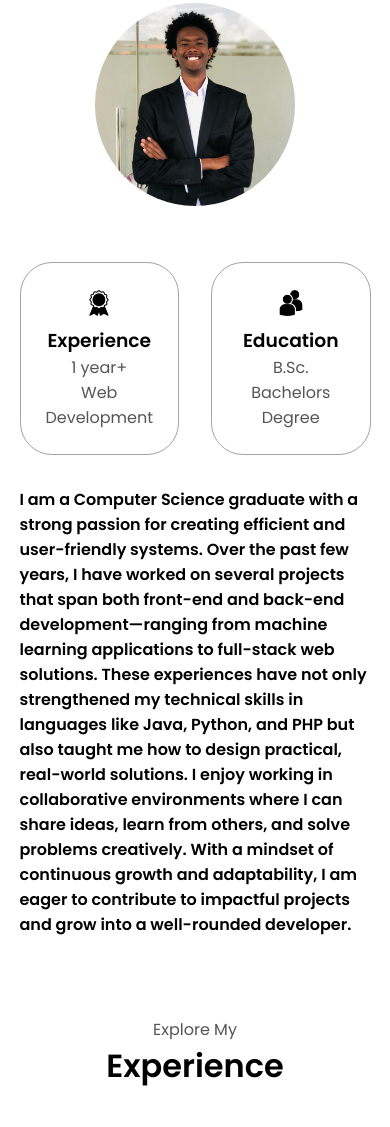
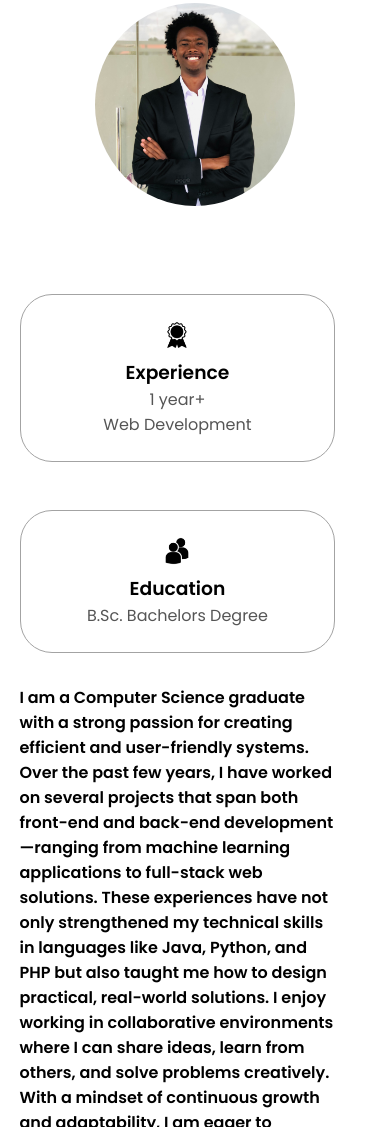
Before and after one commit to ephraimyared/Ephraim-Yared-Portifolio, a plain HTML site: page index.html in a window 390 px wide. Shown: the part 873-2000 px from the top of the page. Drawn offline with Linux system fonts and the light colour scheme.

Commit message:
style.css

```diff
--- a/style.css
+++ b/style.css
@@ -268,10 +268,32 @@ section {
 }
 
 .about-containers {
-  gap: 2rem;
-  margin-bottom: 2rem;
-  margin-top: 2rem;
+  display: flex;
+  gap: 3rem;
+  align-items: center;
+  justify-content: center;
+  padding: 2rem 0;
 }
+@media (max-width: 900px) {
+  #about .section-container {
+    flex-direction: column;
+    text-align: center;
+    gap: 2rem;
+  }
+
+  section {
+    margin: 0 2rem;
+  }
+
+  .about-details-container {
+    max-width: 90%;
+  }
+
+  .section__pic-container img {
+    width: 250px;
+  }
+}
+
 
 .about-details-container {
   justify-content: center;
```
